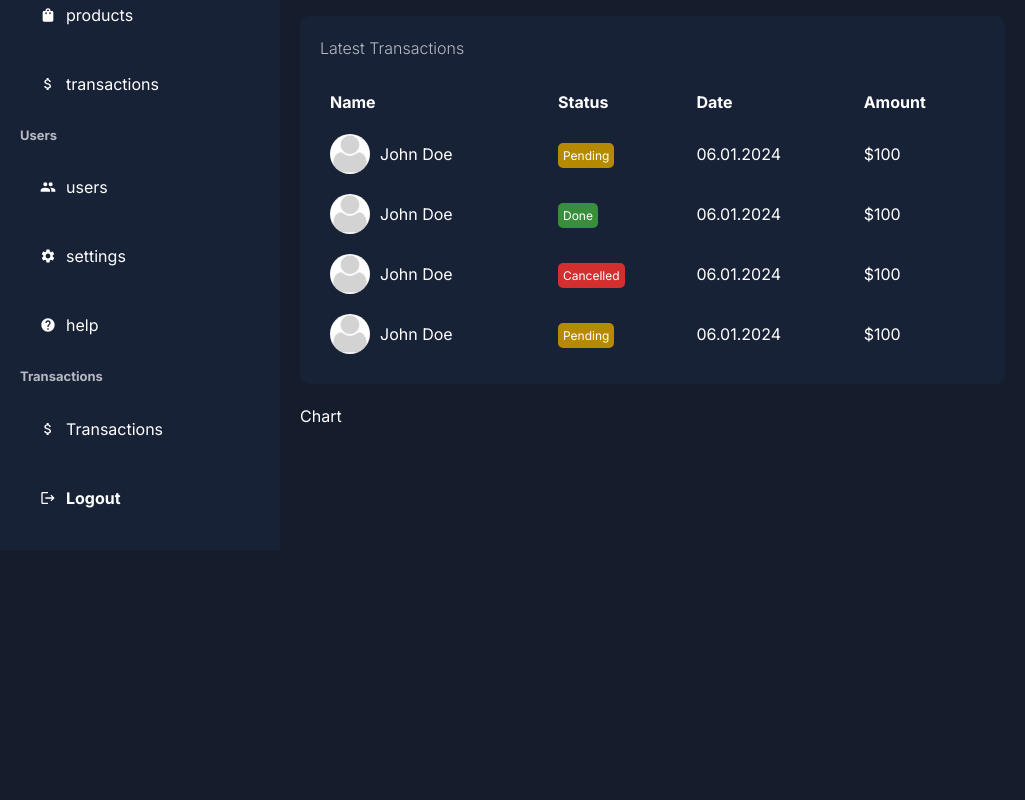
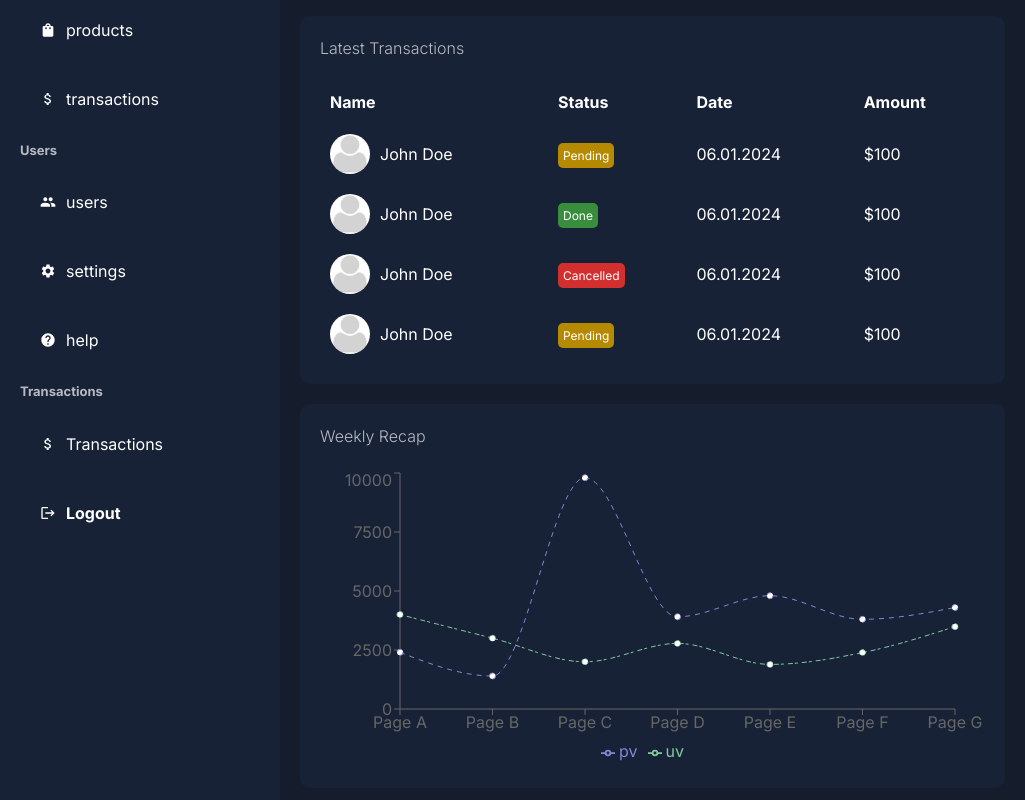
Before and after one commit to saurav-ghimire/Next-JS-Dashboard, a Next.js app: page /dashboard in a window 1280 px wide. Shown: the part 280-1080 px from the top of the page, without its empty margins (0-1025 px from the left). Before the commit the page ends 830 px from the top, so only its background shows below. Built offline with nearby package versions, Linux system fonts and the light colour scheme.

Commit message:
Chart Added in next js

```diff
--- a/app/components/dashboard/chart/chart.jsx
+++ b/app/components/dashboard/chart/chart.jsx
@@ -1,9 +1,78 @@
-function Chart() {
+"use client"
+import React from 'react';
+import { LineChart, Line, XAxis, YAxis, Tooltip, Legend, ResponsiveContainer } from 'recharts';
+import styles from './chart.module.css'
+const Chart = () => {
+
+const data = [
+  {
+    name: 'Page A',
+    uv: 4000,
+    pv: 2400,
+    amt: 2400,
+  },
+  {
+    name: 'Page B',
+    uv: 3000,
+    pv: 1398,
+    amt: 2210,
+  },
+  {
+    name: 'Page C',
+    uv: 2000,
+    pv: 9800,
+    amt: 2290,
+  },
+  {
+    name: 'Page D',
+    uv: 2780,
+    pv: 3908,
+    amt: 2000,
+  },
+  {
+    name: 'Page E',
+    uv: 1890,
+    pv: 4800,
+    amt: 2181,
+  },
+  {
+    name: 'Page F',
+    uv: 2390,
+    pv: 3800,
+    amt: 2500,
+  },
+  {
+    name: 'Page G',
+    uv: 3490,
+    pv: 4300,
+    amt: 2100,
+  },
+];
+
   return (
-    <div>
-      Chart
-    </div>
-   );
-}
+   <div className={styles.container}>
+    <h2 className={styles.title}>Weekly Recap</h2>
+     <ResponsiveContainer width="100%" height={300}>
+      <LineChart
+        data={data}
+        margin={{
+          top: 5,
+          right: 30,
+          left: 20,
+          bottom: 5,
+        }}
+      >
+
+        <XAxis dataKey="name" />
+        <YAxis />
+        <Tooltip contentStyle={{background:"#151c2c"}} />
+        <Legend />
+        <Line type="monotone" dataKey="pv" stroke="#8884d8" strokeDasharray="5 5" />
+        <Line type="monotone" dataKey="uv" stroke="#82ca9d" strokeDasharray="3 4 5 2" />
+      </LineChart>
+    </ResponsiveContainer>
+   </div>
+  );
+};
 
 export default Chart;
--- a/app/components/dashboard/chart/chart.module.css
+++ b/app/components/dashboard/chart/chart.module.css
@@ -0,0 +1,11 @@
+.container{
+  background-color: var(--bgSoft);
+  padding: 20px;
+  border-radius: 10px;
+}
+.title{
+  font-weight: 200;
+  color: var(--textSoft);
+  font-weight: 300;
+  margin-bottom: 20px;
+}
--- a/package.json
+++ b/package.json
@@ -12,7 +12,8 @@
     "next": "14.2.3",
     "react": "^18",
     "react-dom": "^18",
-    "react-icons": "^5.2.1"
+    "react-icons": "^5.2.1",
+    "recharts": "^2.12.7"
   },
   "devDependencies": {
     "eslint": "^8",
```
Also changed, not shown: 1 other file (tests, documents, lock files or other folders).
